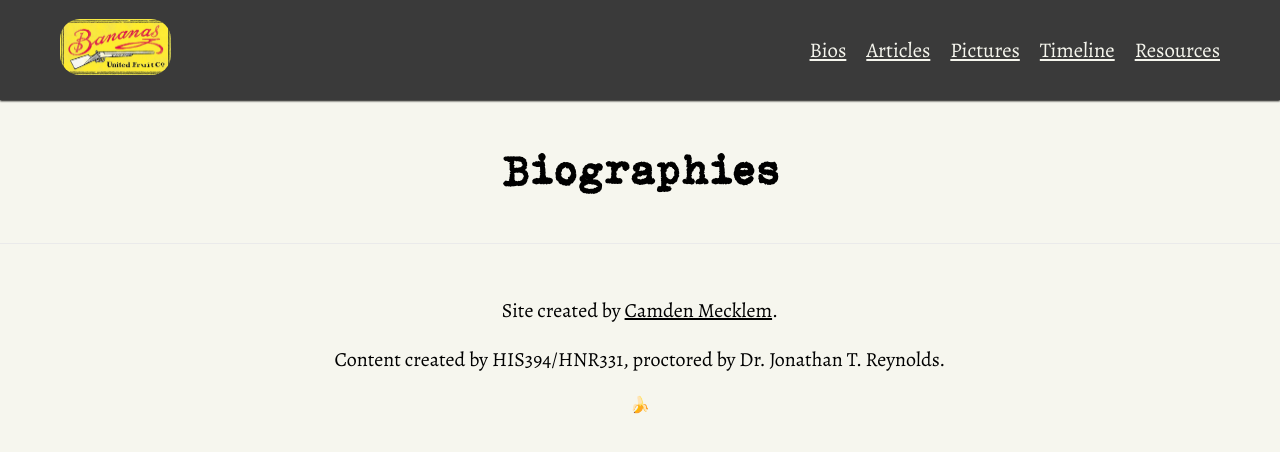
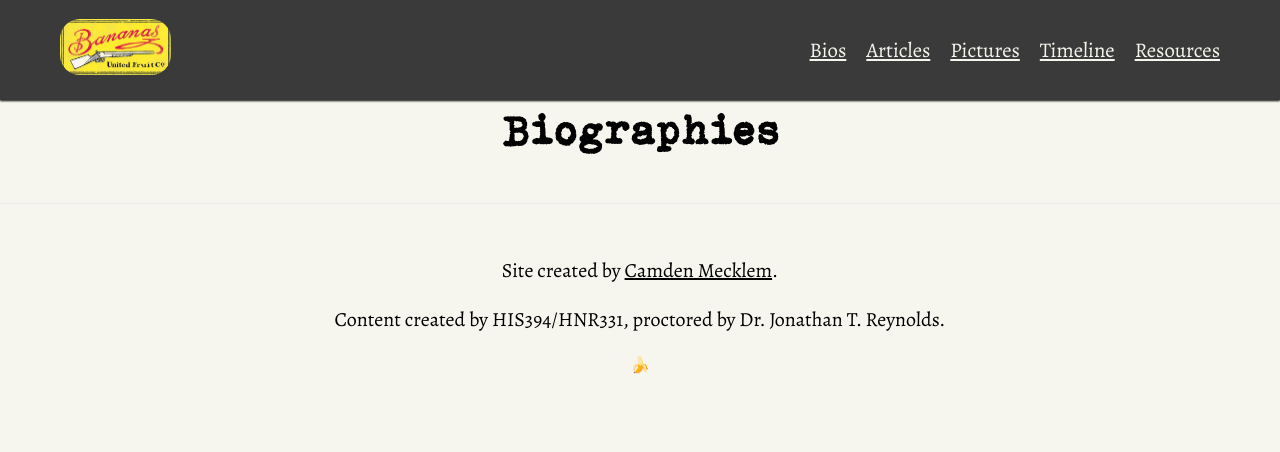
Before and after one commit to mythmakerseven/unitedfruitcompany, a Next.js app: page /bios in a window 1280 px wide. Shown: the top 452 px of the page. Built offline with nearby package versions, Linux system fonts and the light colour scheme.

Commit message:
use NavOffset component for navbar margin:

```diff
--- a/components/Container/index.tsx
+++ b/components/Container/index.tsx
@@ -3,7 +3,6 @@ import styled from 'styled-components'
 const Container = styled.div`
   width: 780px;
   margin: auto;
-  margin-top: calc(${({ theme }) => theme.navbar.height} + 40px);
   padding: 0;
 
   @media (max-width: 800px) {
--- /dev/null
+++ b/components/NavOffset/index.tsx
@@ -0,0 +1,32 @@
+// This component is a way to keep content from falling under the navbar.
+// It needs a bit of logic built-in because we want the homepage background
+// to fall under the navbar for a cool transparency effect, so we don't render
+// this component on the homepage.
+
+import { useRouter } from 'next/router'
+import { ReactNode } from 'react'
+import styled from 'styled-components'
+
+const Container = styled.div`
+  margin-top: calc(${({ theme }) => theme.navbar.height});
+`
+
+const NavOffset: React.FC<{ child: ReactNode }> = ({ child }) => {
+  const router = useRouter()
+
+  if (router.pathname !== '/') {
+    return (
+      <Container>
+        { child }
+      </Container>
+    )
+  } else {
+    return (
+      <>
+        {child}
+      </>
+    )
+  }
+}
+
+export default NavOffset
--- a/components/PostCard/styles.ts
+++ b/components/PostCard/styles.ts
@@ -6,7 +6,7 @@ export const Card = styled.div`
   border-radius: 20px;
   box-shadow: 1px 1px 2px;
   border: 1px solid rgba(0, 0, 0, 0.1 );
-  background: #e6d300;
+  background: ${({ theme }) => theme.colors.secondary};
   transition: transform 0.2s;
   text-align: center;
   overflow: hidden;
--- a/pages/_app.tsx
+++ b/pages/_app.tsx
@@ -3,6 +3,7 @@ import { ThemeProvider } from 'styled-components'
 import { GlobalStyle, theme } from '../styles/GlobalStyle'
 import Navbar from '../components/Navbar'
 import Footer from '../components/Footer'
+import NavOffset from '../components/NavOffset'
 
 function MyApp({ Component, pageProps }: AppProps) {
   return (
@@ -10,7 +11,9 @@ function MyApp({ Component, pageProps }: AppProps) {
       <ThemeProvider theme={theme}>
         <GlobalStyle />
         <Navbar />
-        <Component {...pageProps} />
+        <NavOffset
+          child={<Component {...pageProps} />}
+        />
         <Footer />
       </ThemeProvider>
     </>
--- a/pages/bios/[slug].tsx
+++ b/pages/bios/[slug].tsx
@@ -5,6 +5,7 @@ import PostContent from '../../components/Post'
 import { getPostData, getSlugs } from '../../lib/posts'
 import { Post, PostParams } from '../../lib/types'
 import Container from '../../components/Container'
+import Banner from '../../components/Banner'
 
 interface Props {
   postData: Post
@@ -18,6 +19,10 @@ const BioView: NextPage<Props> = ({ postData }) => {
         <meta name="description" content={postData.excerpt.replace(/(<([^>]+)>)/ig, '') } />
         <link rel="icon" href="/favicon.ico" />
       </Head>
+      <Banner
+        header='Biographies'
+        link='/bios'
+      />
       <Container>
         <Link href='/bios'>
           Back to Biographies
--- a/styled.d.ts
+++ b/styled.d.ts
@@ -3,7 +3,8 @@ import 'styled-components'
 declare module 'styled-components' {
   export interface DefaultTheme {
     colors: {
-      primary: string
+      primary: string,
+      secondary: string
     },
     navbar: {
       height: string
--- a/styles/GlobalStyle.ts
+++ b/styles/GlobalStyle.ts
@@ -53,7 +53,8 @@ export const GlobalStyle = createGlobalStyle`
 // Remember to update the type in ../styled.d.ts when adding/removing theme fields
 export const theme = {
   colors: {
-    primary: '#f6f6ee'
+    primary: '#f6f6ee',
+    secondary: '#e6d300'
   },
   navbar: {
     height: '100px'
```
Also changed, not shown: components/Banner/index.tsx (added, +16 -0 lines), components/Banner/styles.ts (added, +10 -0 lines).
